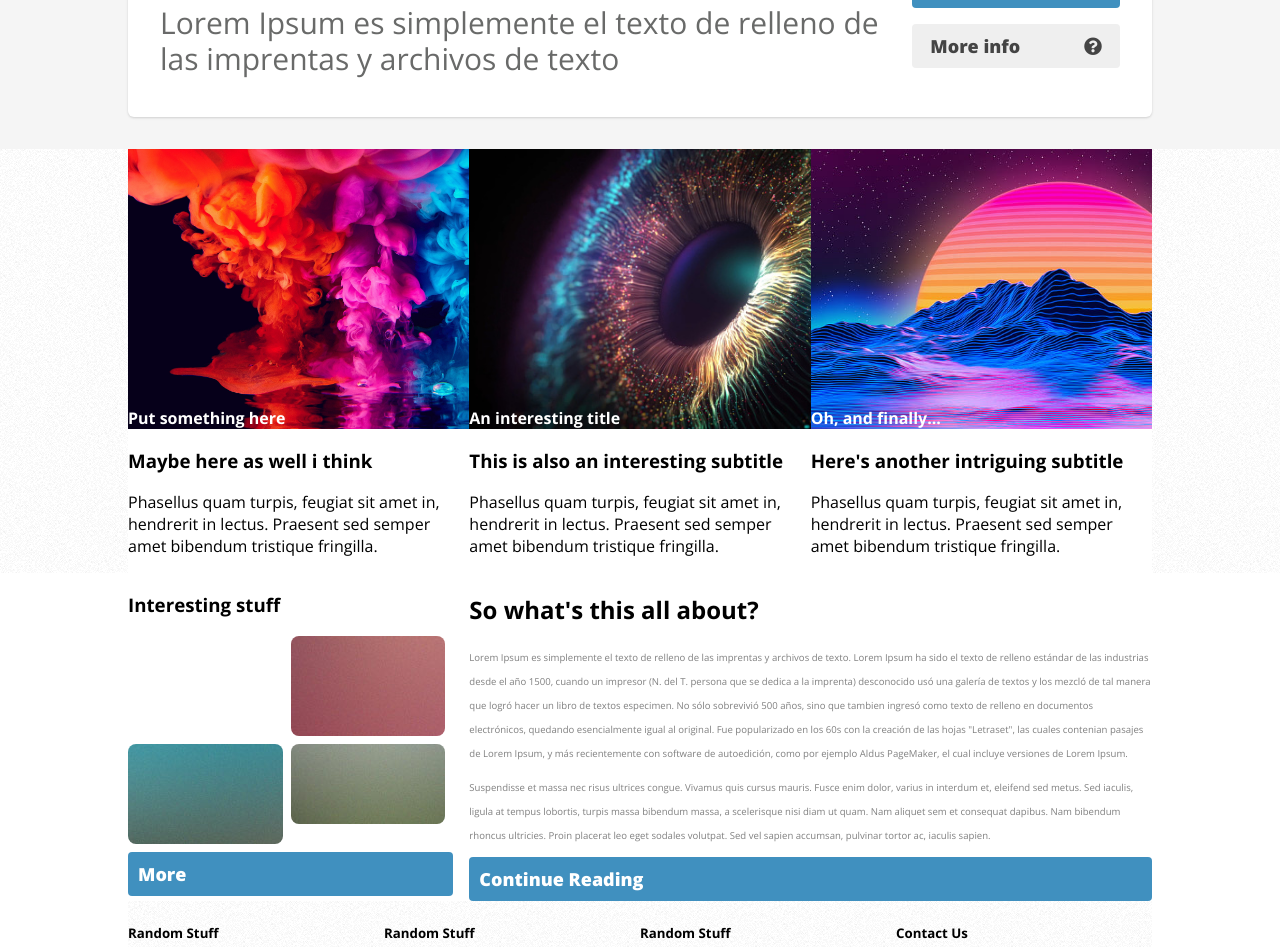
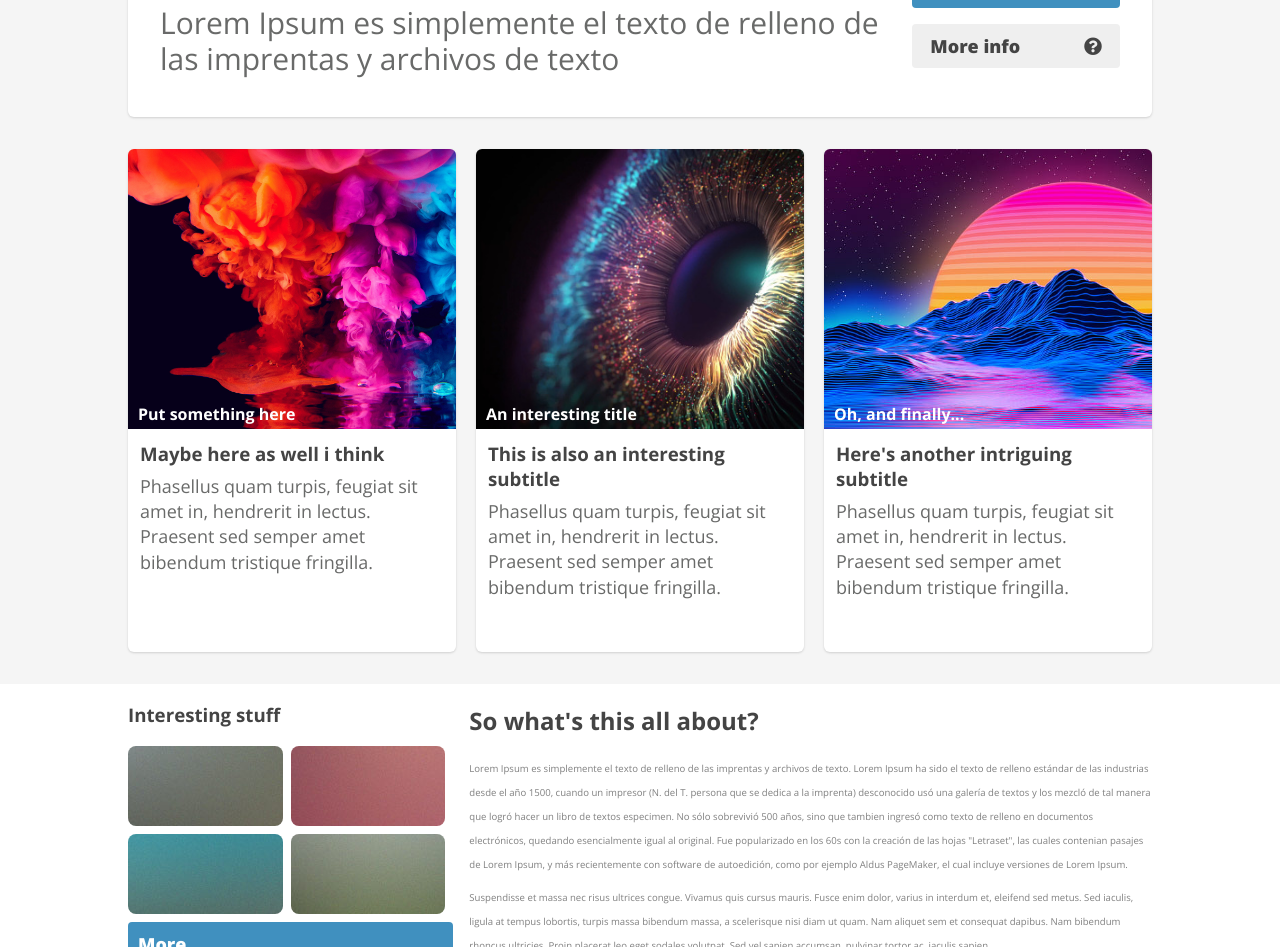
Before and after one commit to HenKyubi/Books-Books, a React (Create React App) app: page / in a window 1280 px wide. Shown: the part 145-1092 px from the top of the page. Built offline with nearby package versions, Linux system fonts and the light colour scheme.

Commit message:
add animation to features card

```diff
--- a/src/App.css
+++ b/src/App.css
@@ -3,14 +3,10 @@
   background-repeat: repeat;
 }
 
-.background-white {
-  background-color: white;
-}
-
 #hero {
   background-color: #f5f5f5;
   padding-top: 32px;
-  padding-bottom: 32px;
+  padding-bottom: 16px;
 }
 
 #hero .btn {
@@ -60,10 +56,48 @@
   padding-right: 48px !important;
 }
 
+.ml-0 {
+  margin-left: 0 !important;
+}
+
+.mr-0 {
+  margin-right: 0 !important;
+}
+
 #features {
-  display: grid;
-  grid-template-columns: 1fr 1fr 1fr;
-  grid-template-rows: 1fr;
+  background-color: #f5f5f5;
+  padding-top: 16px;
+  padding-bottom: 32px;
+}
+
+#features .card-white {
+  padding-top: 0;
+  padding-left: 0;
+  padding-right: 0;
+  margin: 0 10px;
+  -webkit-transition: all 0.5s ease;
+  transition: all 0.5s ease;
+}
+
+#features .card-white:hover {
+  -webkit-transform: translate3D(0, -1px, 0) scale(1.05);
+  transform: translate3D(0, -1px, 0) scale(1.05);
+  -webkit-transition: all 0.4s ease;
+  transition: all 0.4s ease;
+  cursor: pointer;
+}
+
+#features .card-white .card-body {
+  padding: 12px;
+}
+
+#features .card-white .card-body > h3 {
+  margin: 0;
+}
+
+#features .card-white .card-body > p {
+  font-size: 18px !important;
+  line-height: 1.4;
 }
 
 #about {
@@ -81,10 +115,12 @@
 .about-left {
   padding-right: 16px;
 }
+
 .stuff-box {
   padding-right: 8px;
   padding-bottom: 8px;
 }
+
 #footer {
   display: grid;
   grid-template-columns: 25% 25% 25% 25%;
@@ -93,13 +129,17 @@
 
 .brown {
   background-image: url("../src/assets/pic04.jpg");
+  background-repeat: no-repeat;
+  width: 100%;
+  height: 80px;
+  border-radius: 8px;
 }
 
 .pink {
   background-image: url("../src/assets/pic05.jpg");
   background-repeat: no-repeat;
   width: 100%;
-  height: 100px;
+  height: 80px;
   border-radius: 8px;
 }
 
@@ -107,7 +147,7 @@
   background-image: url("../src/assets/pic06.jpg");
   background-repeat: no-repeat;
   width: 100%;
-  height: 100px;
+  height: 80px;
   border-radius: 8px;
 }
 
@@ -128,6 +168,12 @@
   align-items: flex-end;
   color: white;
   font-weight: bold;
+  border-top-left-radius: 6px;
+  border-top-right-radius: 6px;
+}
+
+.stuff-item div {
+  padding: 0 0 4px 10px;
 }
 
 .text-grey {
@@ -161,6 +207,14 @@ h1 {
   font-weight: 900;
   color: #444444;
 }
+h2 {
+  color: #444444;
+  font-weight: bold;
+}
+h3 {
+  color: #444444;
+  font-weight: bold;
+}
 
 .btn {
   font-family: "Open Sans";
@@ -175,6 +229,18 @@ h1 {
   display: flex;
   justify-content: space-between;
   white-space: nowrap;
+  cursor: pointer;
+  -webkit-touch-callout: none; /* iOS Safari */
+  -webkit-user-select: none; /* Safari */
+  -khtml-user-select: none; /* Konqueror HTML */
+  -moz-user-select: none; /* Old versions of Firefox */
+  -ms-user-select: none; /* Internet Explorer/Edge */
+  user-select: none; /* Non-prefixed version, currently
+                                  supported by Chrome, Edge, Opera and Firefox */
+}
+
+.btn:hover {
+  background-color: #3a82ac;
 }
 
 .btn-ligth {
@@ -190,6 +256,18 @@ h1 {
   display: flex;
   justify-content: space-between;
   white-space: nowrap;
+  cursor: pointer;
+  -webkit-touch-callout: none; /* iOS Safari */
+  -webkit-user-select: none; /* Safari */
+  -khtml-user-select: none; /* Konqueror HTML */
+  -moz-user-select: none; /* Old versions of Firefox */
+  -ms-user-select: none; /* Internet Explorer/Edge */
+  user-select: none; /* Non-prefixed version, currently
+                                  supported by Chrome, Edge, Opera and Firefox */
+}
+
+.btn-ligth:hover {
+  background-color: #d7d7d7;
 }
 
 .btn div,
--- a/src/App.js
+++ b/src/App.js
@@ -69,40 +69,42 @@ function App() {
           </div>
         </section>
         <div className="container" id="features">
-          <div className="background-white">
+          <div className="row">
+            <div className="card-white ml-0">
               <div className="stuff-item stuff1">
                 <div>Put something here</div>
               </div>
-            <div>
+              <div className="card-body">
                 <h3>Maybe here as well i think</h3>
                 <p>
-                Phasellus quam turpis, feugiat sit amet in, hendrerit in lectus.
-                Praesent sed semper amet bibendum tristique fringilla.
+                  Phasellus quam turpis, feugiat sit amet in, hendrerit in
+                  lectus. Praesent sed semper amet bibendum tristique fringilla.
                 </p>
               </div>
             </div>
-          <div className="background-white">
+            <div className="card-white">
               <div className="stuff-item stuff2">
                 <div>An interesting title</div>
               </div>
-            <div>
+              <div className="card-body">
                 <h3>This is also an interesting subtitle</h3>
                 <p>
-                Phasellus quam turpis, feugiat sit amet in, hendrerit in lectus.
-                Praesent sed semper amet bibendum tristique fringilla.
+                  Phasellus quam turpis, feugiat sit amet in, hendrerit in
+                  lectus. Praesent sed semper amet bibendum tristique fringilla.
                 </p>
               </div>
             </div>
-          <div className="background-white">
+            <div className="card-white mr-0">
               <div className="stuff-item stuff3">
                 <div>Oh, and finally...</div>
               </div>
-            <div>
+              <div className="card-body">
                 <h3>Here's another intriguing subtitle</h3>
                 <p>
-                Phasellus quam turpis, feugiat sit amet in, hendrerit in lectus.
-                Praesent sed semper amet bibendum tristique fringilla.
+                  Phasellus quam turpis, feugiat sit amet in, hendrerit in
+                  lectus. Praesent sed semper amet bibendum tristique fringilla.
                 </p>
+              </div>
             </div>
           </div>
         </div>
```
Lines whose indentation alone changed are shown as unchanged.
